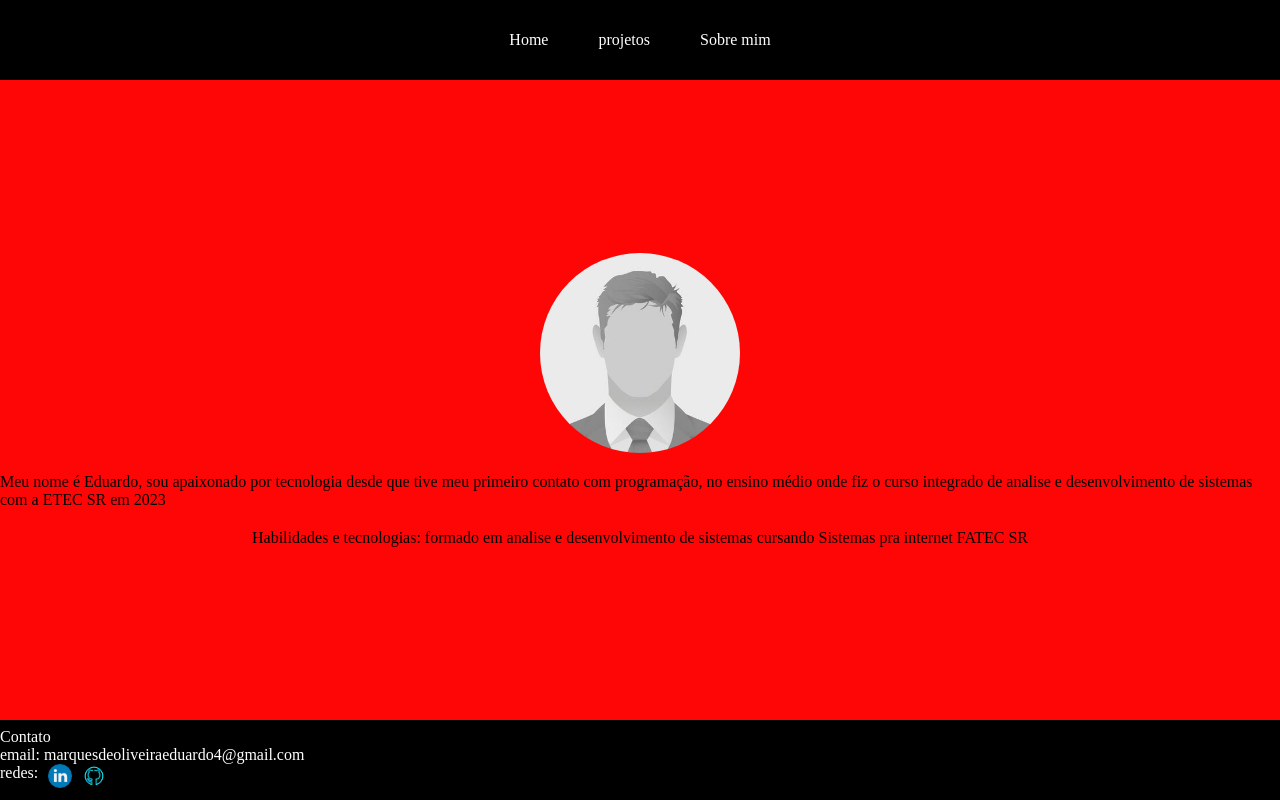
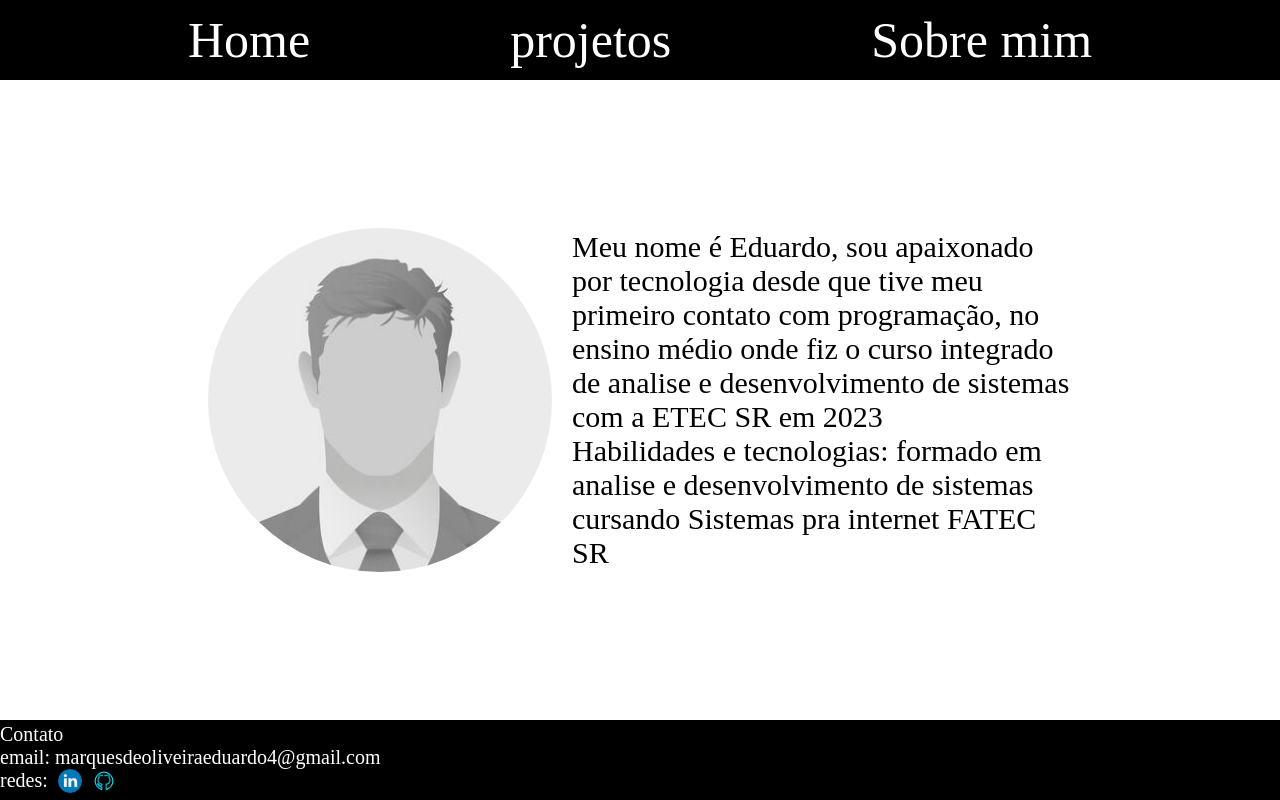
Before and after one commit to EduardoMarques06/P2_pssi, a plain HTML site: page sobre_mim.html in a window 1280 px wide. Drawn offline with Linux system fonts and the light colour scheme.

Commit message:
estrutura pronta

```diff
--- a/css/projetos.css
+++ b/css/projetos.css
@@ -4,10 +4,7 @@
     box-sizing: 0;
 }
 
-body {
-    background-color: rgb(6, 255, 19);
 
-}
 
 header {
     display: flex;
@@ -53,6 +50,7 @@ main {
 
 footer {
     height: 10vh;
+    width: 100%;
     display: flex;
     flex-direction: column;
     align-items: flex-start;
@@ -72,3 +70,29 @@ footer {
     height:24px;
     width:24px;
 }
+
+@media(min-width:1024px){
+    *{
+    padding: 0;
+    margin: 0;
+    box-sizing: border-box;
+}
+header{
+    font-size: 50px;
+    gap: 200px;
+}
+main{
+    a{
+    font-size: 20px;
+}
+}
+.img_receita{
+
+    height: 500px;
+    width: 600px;
+
+}
+footer{
+    font-size: 20px;
+}
+}
--- a/css/sobremim.css
+++ b/css/sobremim.css
@@ -4,10 +4,7 @@
     box-sizing: 0;
 }
 
-body {
-    background-color: rgb(255, 6, 6);
 
-}
 header {
     display: flex;
     flex-direction: row;
@@ -72,3 +69,48 @@ footer {
     height:24px;
     width:24px;
 }
+
+@media(min-width:1024px){
+*{
+    padding: 0;
+    margin: 0;
+    box-sizing: border-box;
+}
+
+header{
+    font-size: 50px;
+    gap: 200px;
+}
+header{
+    font-size: 50px;
+    gap: 200px;
+}
+
+main{
+    display: flex;
+    flex-direction: row;
+    align-items: center;
+    justify-content: center;
+}
+
+.texto{
+    display: flex;
+    flex-direction: column;
+    width:500px;
+    font-size:30px ;
+}
+
+.minha_foto{
+    height:344px;
+    width:344px;
+}
+
+
+
+
+
+footer{
+    font-size: 20px;
+}
+
+}
--- a/css/style.css
+++ b/css/style.css
@@ -70,3 +70,38 @@ footer {
     height:24px;
     width:24px;
 }
+
+@media(min-width:1024px){
+*{
+    padding: 0;
+    margin: 0;
+    box-sizing: border-box;
+}
+
+header{
+    font-size: 50px;
+    gap: 200px;
+}
+
+main{
+    display: flex;
+    flex-direction: row;
+    align-items: center;
+    justify-content: center;
+}
+
+.texto_home{
+    width: 500px;
+    font-size: 50px;
+}
+
+.img_home{
+    height: 344px;
+    width: 344px;
+}
+
+footer{
+    font-size: 20px;
+}
+
+}
--- a/sobre_mim.html
+++ b/sobre_mim.html
@@ -18,12 +18,14 @@
 
     <main>
           <img class="minha_foto" src="./img/placeholder img.jpg">
+         <div class="texto">
           <a>Meu nome é Eduardo, sou apaixonado por tecnologia desde que tive meu primeiro contato
             com programação, no ensino médio onde fiz o curso integrado de analise e
             desenvolvimento de sistemas com a ETEC SR em 2023</a>
             <a>Habilidades e tecnologias:
             formado em analise e desenvolvimento de sistemas
             cursando Sistemas pra internet FATEC SR</a>
+        </div>
     </main>
 
     <footer>
```
Also changed, not shown: projetos.html (+1 -1 lines), img/layout.png (added).
